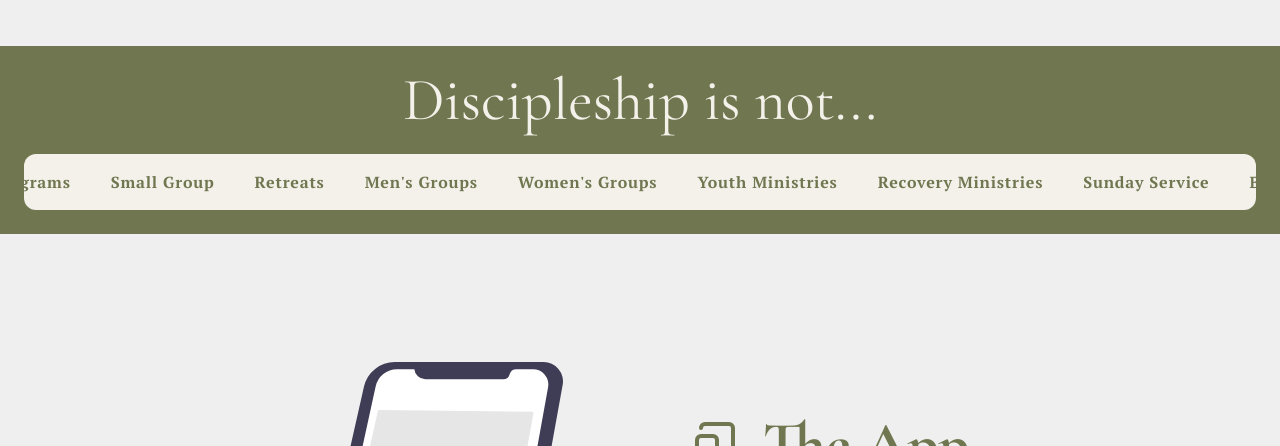
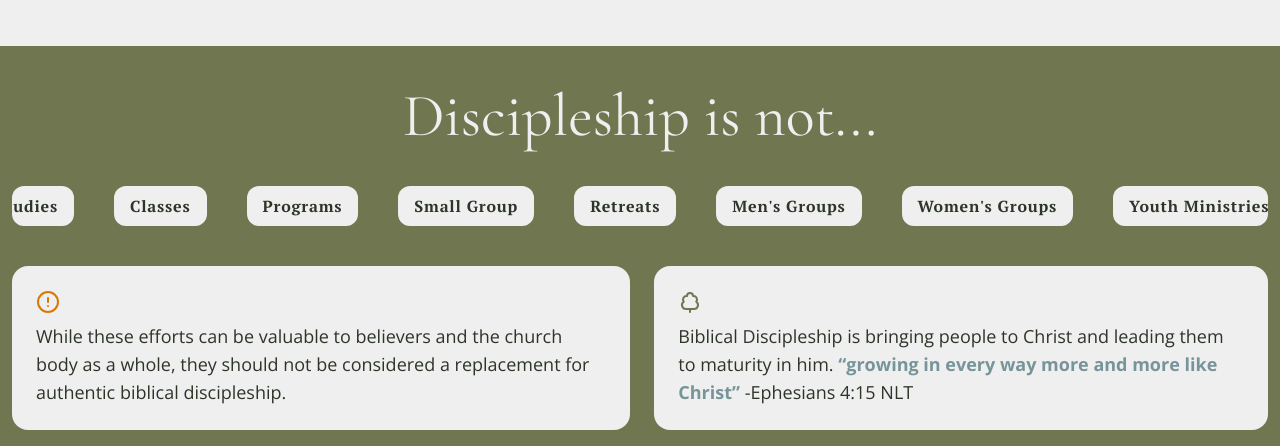
Before and after one commit to pandalexander/sandals-site, a React (Vite) app: page / in a window 1280 px wide. Shown: the part 506-952 px from the top of the page. Built offline with nearby package versions, Linux system fonts and the light colour scheme.

Commit message:
Add content to scroll section, style, and space

```diff
--- a/src/components/ScrollSection.jsx
+++ b/src/components/ScrollSection.jsx
@@ -1,4 +1,5 @@
 import PropTypes from "prop-types";
+import { CircleAlert, TreeDeciduous } from "lucide-react";
 
 export default function ScrollSection(props) {
   return (
@@ -9,23 +10,48 @@ export default function ScrollSection(props) {
           "
       >
         {/* Wrapper for the services section with a max width */}
-        <div className="w-full max-w-7xl text-center mx-3">
+        <div className="w-full max-w-7xl  text-center mx-3">
           {/* Content container with responsive layout */}
-          <h2 className="text-4xl md:text-6xl my-6 text-accentLight">
+          <h2 className="text-5xl md:text-6xl my-10 text-baseLight">
             Discipleship is not...
           </h2>
-          <div className="overflow-hidden my-6 py-4 bg-accentLight rounded-xl mx-6 flex ">
-            <ul className="flex gap-10 text-primaryMain tracking-wider font-accent  animate-infinite-scroll">
+          <div className="overflow-hidden mt-6 flex xl:rounded-xl xl:mx-3">
+            <ul className="flex gap-10 text-primaryDark tracking-wider font-accent  animate-infinite-scroll">
               {[...props.notDiscipleshipList, ...props.notDiscipleshipList].map(
                 (item, index) => {
                   return (
-                    <li className="text-nowrap font-bold " key={index}>
+                    <li
+                      className="text-nowrap font-bold bg-baseLight rounded-xl px-4 py-2 hover:bg-white hover:cursor-default duration-300 transition-all hover:scale-95"
+                      key={index}
+                    >
                       {item}
                     </li>
                   );
                 }
               )}
             </ul>
+          </div>
+
+          <div className="font-main mx-3 text-left text-accentLight text-lg my-10 space-y-6 md:flex md:gap-6 md:justify-center md:items-stretch md:space-y-0">
+            <div className="bg-baseLight text-primaryDark p-6 space-y-2 rounded-2xl hover:-translate-y-1 transition-all duration-300 hover:bg-white">
+              <CircleAlert className="text-amber-600 w-6 h-6" />{" "}
+              <p className="">
+                While these efforts can be valuable to believers and the church
+                body as a whole, they should not be considered a replacement for
+                authentic biblical discipleship.
+              </p>
+            </div>
+            <div className="bg-baseLight text-primaryDark p-6 space-y-2 rounded-2xl hover:-translate-y-1 transition-all duration-300 hover:bg-white">
+              <TreeDeciduous className="text-primaryMain w-6 h-6" />{" "}
+              <p className="">
+                Biblical Discipleship is bringing people to Christ and leading
+                them to maturity in him.{" "}
+                <span className="text-highlight font-bold">
+                  “growing in every way more and more like Christ”
+                </span>{" "}
+                -Ephesians 4:15 NLT
+              </p>
+            </div>
           </div>
         </div>
       </section>
--- a/tailwind.config.js
+++ b/tailwind.config.js
@@ -26,7 +26,7 @@ export default {
         },
       },
       animation: {
-        "infinite-scroll": "infinite-scroll 20s linear infinite",
+        "infinite-scroll": "infinite-scroll 40s linear infinite",
       },
     },
   },
```
